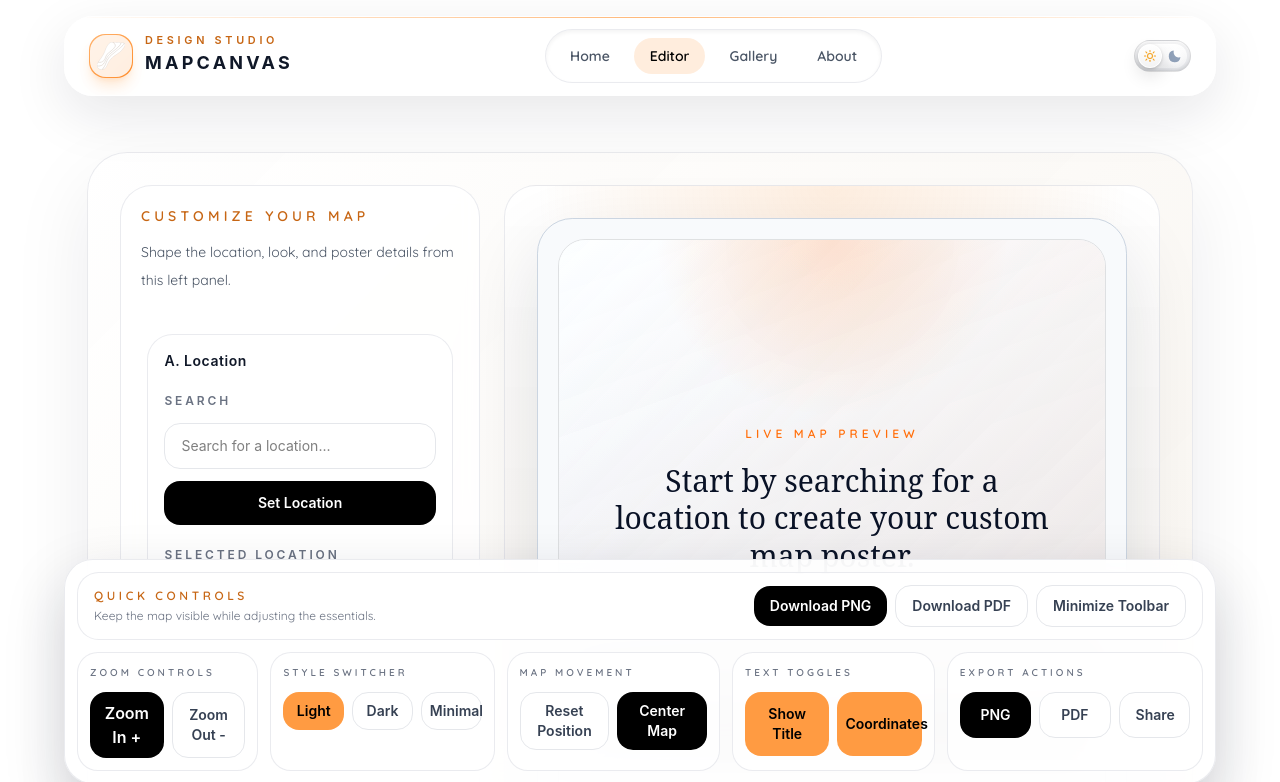
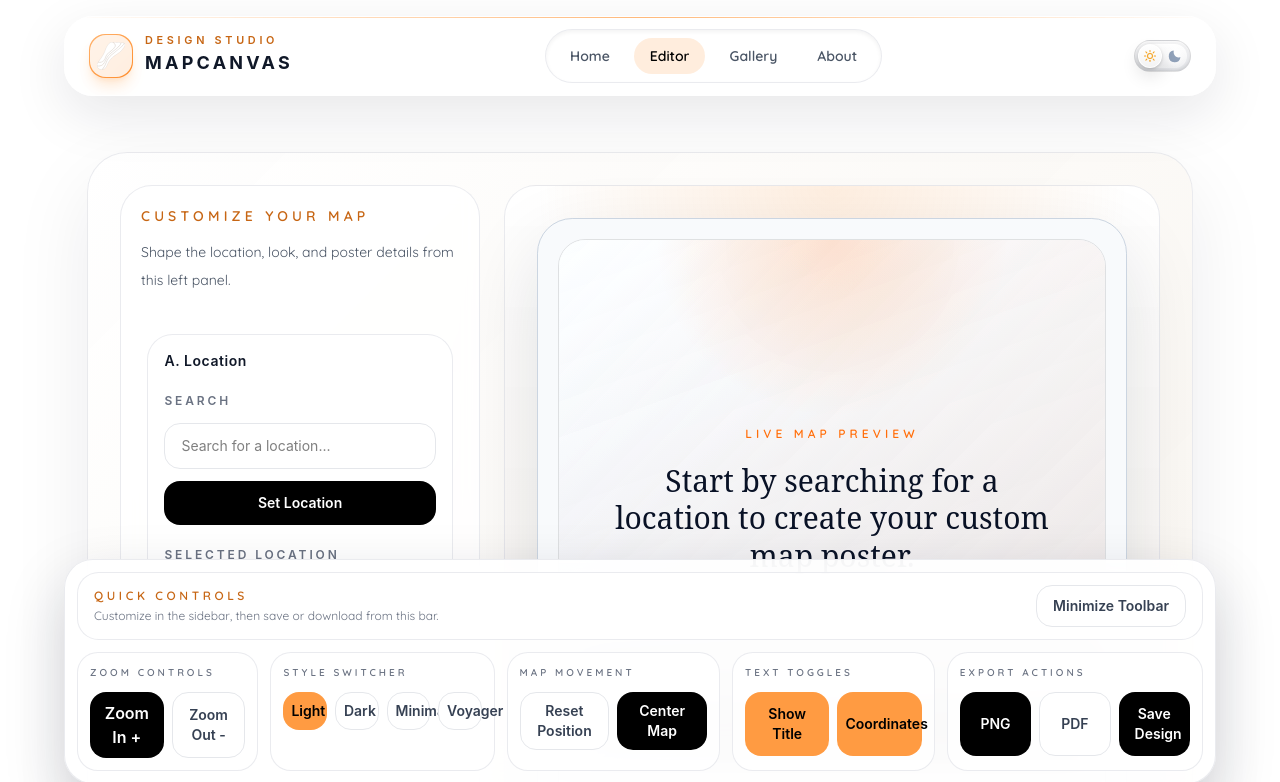
Before and after one commit to PaperNsalt/map-canvas, a React (Vite) app: page /editor in a window 1280 px wide. Shown: the top 782 px of the page. Built offline with nearby package versions, Linux system fonts and the light colour scheme; a web font is replaced by a local one.

Commit message:
added map style and themes

```diff
--- a/src/components/EditorBottomToolbar.jsx
+++ b/src/components/EditorBottomToolbar.jsx
@@ -40,27 +40,11 @@ function EditorBottomToolbar(props) {
               Quick Controls
             </p>
             <p className="mt-1 text-xs text-gray-500 dark:text-gray-400">
-              Keep the map visible while adjusting the essentials.
+              Customize in the sidebar, then save or download from this bar.
             </p>
           </div>
 
           <div className="flex flex-col gap-2 sm:flex-row sm:items-center">
-            <button
-              type="button"
-              onClick={() => exportPreview("png")}
-              disabled={isExporting}
-              className="rounded-2xl bg-black px-4 py-2.5 text-sm font-semibold text-white transition hover:bg-[#C76614] disabled:cursor-not-allowed disabled:opacity-70 dark:bg-white dark:text-black dark:hover:bg-[#FFB36E]"
-            >
-              {isExporting ? "Preparing..." : "Download PNG"}
-            </button>
-            <button
-              type="button"
-              onClick={() => exportPreview("pdf")}
-              disabled={isExporting}
-              className="rounded-2xl border border-gray-200 bg-white px-4 py-2.5 text-sm font-semibold text-gray-700 transition hover:border-[#FF9B42] hover:text-[#C76614] disabled:cursor-not-allowed disabled:opacity-70 dark:border-white/10 dark:bg-white/5 dark:text-gray-200 dark:hover:text-[#FFB36E]"
-            >
-              {isExporting ? "Preparing..." : "Download PDF"}
-            </button>
             <button
               type="button"
               onClick={() => setIsMinimized((current) => !current)}
@@ -93,8 +77,8 @@ function EditorBottomToolbar(props) {
             </ToolbarCard>
 
             <ToolbarCard title="Style Switcher">
-              <div className="grid grid-cols-3 gap-2">
-                {mapStyles.slice(0, 3).map((style) => (
+              <div className="grid grid-cols-2 gap-2 sm:grid-cols-4">
+                {mapStyles.slice(0, 4).map((style) => (
                   <button
                     key={style.id}
                     type="button"
@@ -178,9 +162,9 @@ function EditorBottomToolbar(props) {
                 <button
                   type="button"
                   onClick={saveDesign}
-                  className="rounded-2xl border border-gray-200 bg-white px-4 py-3 text-sm font-semibold text-gray-700 transition hover:border-[#FF9B42] hover:text-[#C76614] dark:border-white/10 dark:bg-white/5 dark:text-gray-200 dark:hover:text-[#FFB36E]"
+                  className="rounded-2xl bg-black px-4 py-3 text-sm font-semibold text-white transition hover:bg-[#C76614] dark:bg-white dark:text-black dark:hover:bg-[#FFB36E]"
                 >
-                  Share
+                  Save Design
                 </button>
               </div>
             </ToolbarCard>
--- a/src/components/EditorSidebar.jsx
+++ b/src/components/EditorSidebar.jsx
@@ -147,10 +147,6 @@ function EditorSidebar(props) {
     zoom,
     setZoom,
     centerMap,
-    saveDesign,
-    resetDesign,
-    exportPreview,
-    isExporting,
   } = props;
 
   return (
@@ -404,39 +400,11 @@ function EditorSidebar(props) {
           </p>
         </SidebarSection>
 
-        <SidebarSection title="H. Actions">
-          <div className="grid gap-3">
-            <button
-              type="button"
-              onClick={saveDesign}
-              className="rounded-2xl bg-black px-4 py-3 text-sm font-semibold text-white transition hover:bg-[#C76614] dark:bg-white dark:text-black dark:hover:bg-[#FFB36E]"
-            >
-              Save Design
-            </button>
-            <button
-              type="button"
-              onClick={resetDesign}
-              className="rounded-2xl border border-gray-200 bg-white px-4 py-3 text-sm font-semibold text-gray-700 transition hover:border-[#FF9B42] hover:text-[#C76614] dark:border-white/10 dark:bg-white/5 dark:text-gray-200 dark:hover:text-[#FFB36E]"
-            >
-              Reset
-            </button>
-            <button
-              type="button"
-              onClick={() => exportPreview("png")}
-              disabled={isExporting}
-              className="rounded-2xl bg-[#FF9B42] px-4 py-3 text-sm font-semibold text-black transition hover:bg-[#C76614] hover:text-white disabled:cursor-not-allowed disabled:opacity-70 dark:bg-[#FFB36E] dark:hover:bg-[#C76614] dark:hover:text-white"
-            >
-              {isExporting ? "Preparing..." : "Download PNG"}
-            </button>
-            <button
-              type="button"
-              onClick={() => exportPreview("pdf")}
-              disabled={isExporting}
-              className="rounded-2xl border border-gray-200 bg-white px-4 py-3 text-sm font-semibold text-gray-700 transition hover:border-[#FF9B42] hover:text-[#C76614] disabled:cursor-not-allowed disabled:opacity-70 dark:border-white/10 dark:bg-white/5 dark:text-gray-200 dark:hover:text-[#FFB36E]"
-            >
-              {isExporting ? "Preparing..." : "Download PDF"}
-            </button>
-          </div>
+        <SidebarSection title="H. Workflow">
+          <p className="text-sm leading-7 text-gray-600 dark:text-gray-300">
+            Use this panel to customize the poster, then use the bottom toolbar to
+            save, reset, and download what you see in the preview.
+          </p>
         </SidebarSection>
       </div>
     </aside>
--- a/src/data/editorConfig.js
+++ b/src/data/editorConfig.js
@@ -16,6 +16,24 @@ export const mapStyles = [
     name: "Minimal",
     previewClass:
       "bg-[linear-gradient(135deg,#fafaf9,#e7e5e4)] before:bg-stone-200/80 after:bg-stone-400/70",
+  },
+  {
+    id: "voyager",
+    name: "Voyager",
+    previewClass:
+      "bg-[linear-gradient(135deg,#dbeafe,#bfdbfe)] before:bg-sky-100/80 after:bg-blue-500/60",
+  },
+  {
+    id: "terrain",
+    name: "Terrain",
+    previewClass:
+      "bg-[linear-gradient(135deg,#ecfccb,#bbf7d0)] before:bg-lime-200/80 after:bg-emerald-700/55",
+  },
+  {
+    id: "blueprint",
+    name: "Blueprint",
+    previewClass:
+      "bg-[linear-gradient(135deg,#0f172a,#1d4ed8)] before:bg-blue-200/30 after:bg-cyan-200/70",
   },
   {
     id: "satellite",
@@ -41,6 +59,23 @@ export const themePresets = [
     accentColor: "#f97316",
     textColor: "#ffffff",
     mapFilter: "saturate(1.05) contrast(1.05)",
+  },
+  {
+    id: "colorful",
+    name: "Colorful",
+    posterBackground: "#ecfeff",
+    posterBorder: "#67e8f9",
+    panelBackground: "rgba(255,255,255,0.8)",
+    ink: "#164e63",
+    secondaryInk: "#0f766e",
+    accent: "#f97316",
+    marker: "#f97316",
+    primaryColor: "#06b6d4",
+    backgroundColor: "#ecfeff",
+    accentColor: "#f97316",
+    textColor: "#ffffff",
+    mapFilter:
+      "saturate(1.25) contrast(1.06) brightness(1.02) hue-rotate(-6deg)",
   },
   {
     id: "vintage",
@@ -91,6 +126,40 @@ export const themePresets = [
     textColor: "#ffffff",
     mapFilter:
       "saturate(0.9) contrast(0.98) brightness(1.04) hue-rotate(8deg)",
+  },
+  {
+    id: "3d-glow",
+    name: "3D Glow",
+    posterBackground: "#111827",
+    posterBorder: "#60a5fa",
+    panelBackground: "rgba(15,23,42,0.74)",
+    ink: "#eff6ff",
+    secondaryInk: "#bfdbfe",
+    accent: "#22d3ee",
+    marker: "#22d3ee",
+    primaryColor: "#60a5fa",
+    backgroundColor: "#111827",
+    accentColor: "#a78bfa",
+    textColor: "#f8fafc",
+    mapFilter:
+      "contrast(1.18) saturate(1.2) brightness(0.98) hue-rotate(14deg)",
+  },
+  {
+    id: "sunset-pop",
+    name: "Sunset Pop",
+    posterBackground: "#fff7ed",
+    posterBorder: "#fdba74",
+    panelBackground: "rgba(255,247,237,0.84)",
+    ink: "#7c2d12",
+    secondaryInk: "#c2410c",
+    accent: "#ea580c",
+    marker: "#ea580c",
+    primaryColor: "#fb7185",
+    backgroundColor: "#fff7ed",
+    accentColor: "#f59e0b",
+    textColor: "#fff7ed",
+    mapFilter:
+      "saturate(1.18) contrast(1.02) brightness(1.01) hue-rotate(-14deg)",
   },
 ];
 
--- a/src/pages/Editor.jsx
+++ b/src/pages/Editor.jsx
@@ -68,6 +68,13 @@ function EditorPage() {
       };
     }
 
+    if (selectedMapStyle.id === "terrain") {
+      return {
+        url: "https://server.arcgisonline.com/ArcGIS/rest/services/World_Topo_Map/MapServer/tile/{z}/{y}/{x}",
+        attribution: "Tiles &copy; Esri",
+      };
+    }
+
     if (selectedMapStyle.id === "dark") {
       return showPlaceNames
         ? {
@@ -83,6 +90,25 @@ function EditorPage() {
     if (selectedMapStyle.id === "minimal") {
       return {
         url: "https://{s}.basemaps.cartocdn.com/light_nolabels/{z}/{x}/{y}{r}.png",
+        attribution: "&copy; OpenStreetMap contributors &copy; CARTO",
+      };
+    }
+
+    if (selectedMapStyle.id === "voyager") {
+      return showPlaceNames
+        ? {
+            url: "https://{s}.basemaps.cartocdn.com/rastertiles/voyager/{z}/{x}/{y}{r}.png",
+            attribution: "&copy; OpenStreetMap contributors &copy; CARTO",
+          }
+        : {
+            url: "https://{s}.basemaps.cartocdn.com/rastertiles/voyager_nolabels/{z}/{x}/{y}{r}.png",
+            attribution: "&copy; OpenStreetMap contributors &copy; CARTO",
+          };
+    }
+
+    if (selectedMapStyle.id === "blueprint") {
+      return {
+        url: "https://{s}.basemaps.cartocdn.com/rastertiles/voyager_nolabels/{z}/{x}/{y}{r}.png",
         attribution: "&copy; OpenStreetMap contributors &copy; CARTO",
       };
     }
@@ -130,15 +156,29 @@ function EditorPage() {
   };
 
   const mapSurfaceStyle = {
-    filter: selectedTheme.mapFilter,
+    filter:
+      selectedMapStyle.id === "minimal"
+        ? `${selectedTheme.mapFilter} grayscale(0.9) contrast(1.12) brightness(1.04)`
+        : selectedMapStyle.id === "blueprint"
+          ? `${selectedTheme.mapFilter} grayscale(0.3) contrast(1.18) saturate(0.75) hue-rotate(165deg)`
+          : selectedTheme.mapFilter,
   };
 
   const mapTintStyle = {
     background:
       selectedMapStyle.id === "satellite"
         ? "transparent"
+        : selectedMapStyle.id === "blueprint"
+          ? "linear-gradient(135deg, rgba(15, 23, 42, 0.28), rgba(56, 189, 248, 0.18))"
+          : selectedMapStyle.id === "minimal"
+            ? "linear-gradient(135deg, rgba(250, 250, 249, 0.08), rgba(120, 113, 108, 0.04))"
         : `linear-gradient(135deg, ${backgroundColor}55, ${accentColor}22)`,
-    mixBlendMode: selectedMapStyle.id === "dark" ? "screen" : "multiply",
+    mixBlendMode:
+      selectedMapStyle.id === "dark"
+        ? "screen"
+        : selectedMapStyle.id === "blueprint"
+          ? "screen"
+          : "multiply",
   };
 
   const applyTheme = (theme) => {
@@ -378,10 +418,6 @@ function EditorPage() {
             zoom={zoom}
             setZoom={setZoom}
             centerMap={() => setMapCenter(initialState.mapCenter)}
-            saveDesign={saveDesign}
-            resetDesign={resetDesign}
-            exportPreview={exportPreview}
-            isExporting={isExporting}
           />
 
           <EditorMapPreview
```
